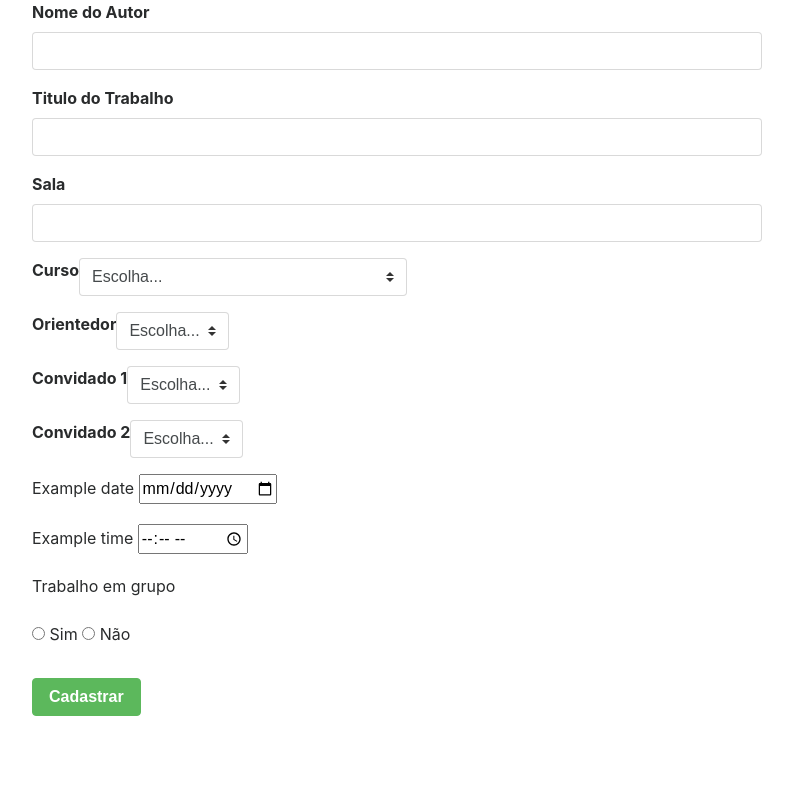
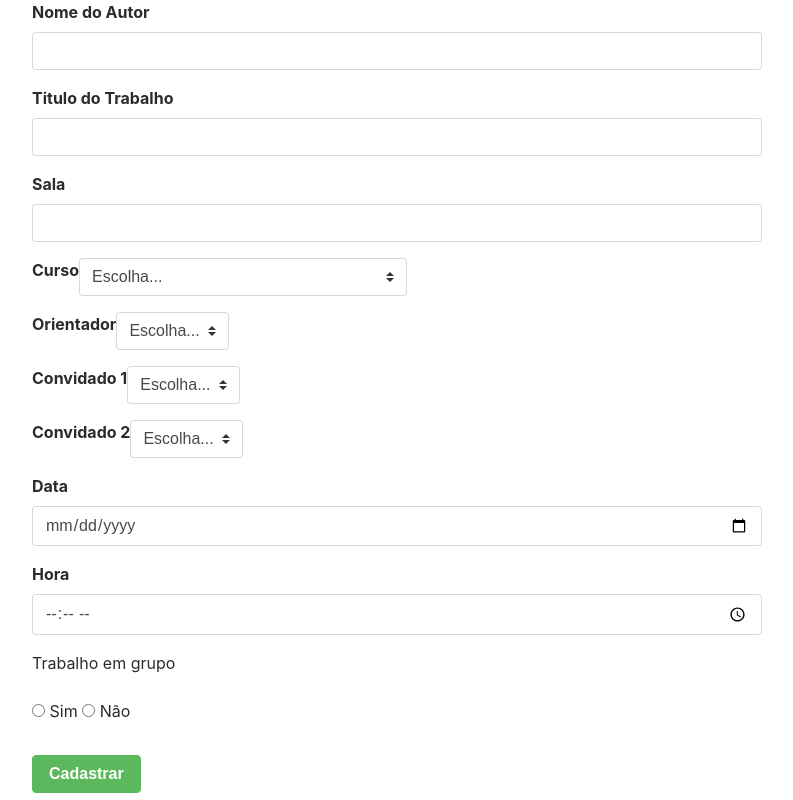
Before and after one commit to RafaelaMiranda/Bancas-TCC, a PHP site: page /formulario-trabalho.php in a window 1280 px wide. Shown: the whole page, without its empty margins (53-846 px from the left). Run offline with PHP 8.4, Linux system fonts and the light colour scheme; some libraries are stand-ins or nearby versions.

Commit message:
Correção de formulário

```diff
--- a/php/formulario-trabalho.php
+++ b/php/formulario-trabalho.php
@@ -62,7 +62,7 @@
                     <div class="input-group mb-3">
                         <div class="input-group-prepend">
                             <label class="input-group-text" for="inputGroupSelect01">
-                                <b>Orientedor</b>
+                                <b>Orientador</b>
                             </label>
                         </div>
                         <select class="custom-select" id="orientador" name="orientador">
@@ -93,13 +93,20 @@
                     </div>
 
                     <p>
-                        <label for="date">Example date</label>
-                        <input type="date" id="date" />
-                    </p>
+                    <div class="form-group">
+                        <label for="date">
+                            <b>Data</b>
+                        </label>
+                        <input type="date" class="form-control" id="date" name="date">
+                    </div>
 
-                    <p>
-                        <label for="time">Example time</label>
-                        <input type="time" id="time" />
+                    <div class="form-group">
+                        <label for="time">
+                            <b>Hora</b>
+                        </label>
+                        <input type="time" class="form-control" id="time" name="time">
+                    </div>
+
                     </p>
 
                     <div class="form-group">
```
